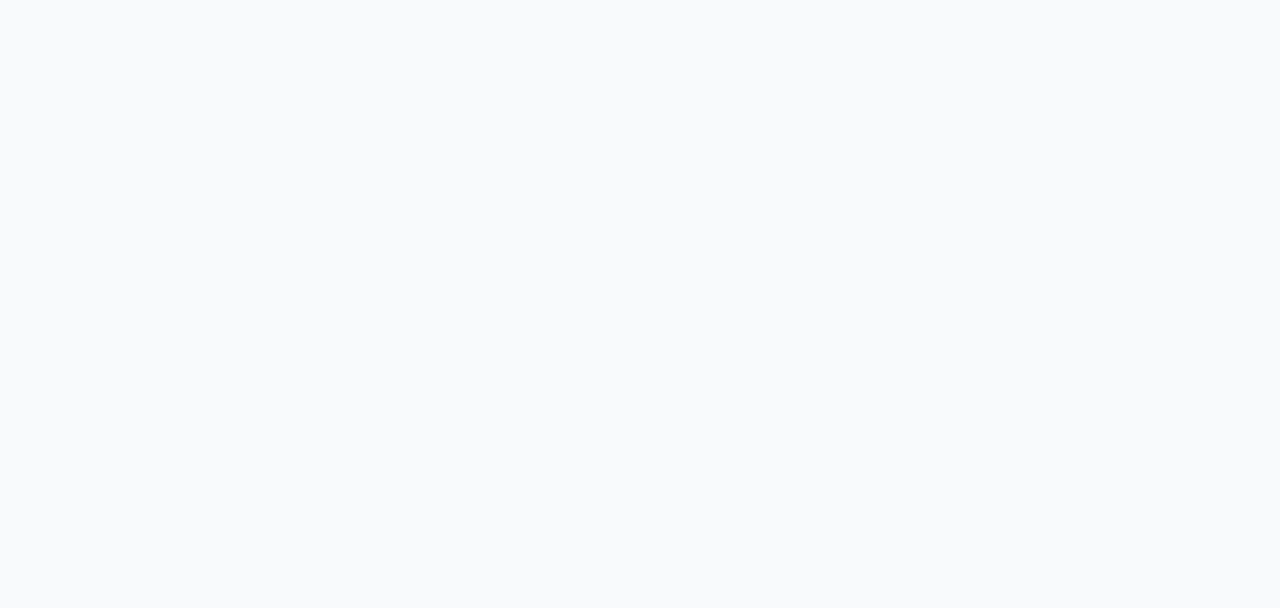
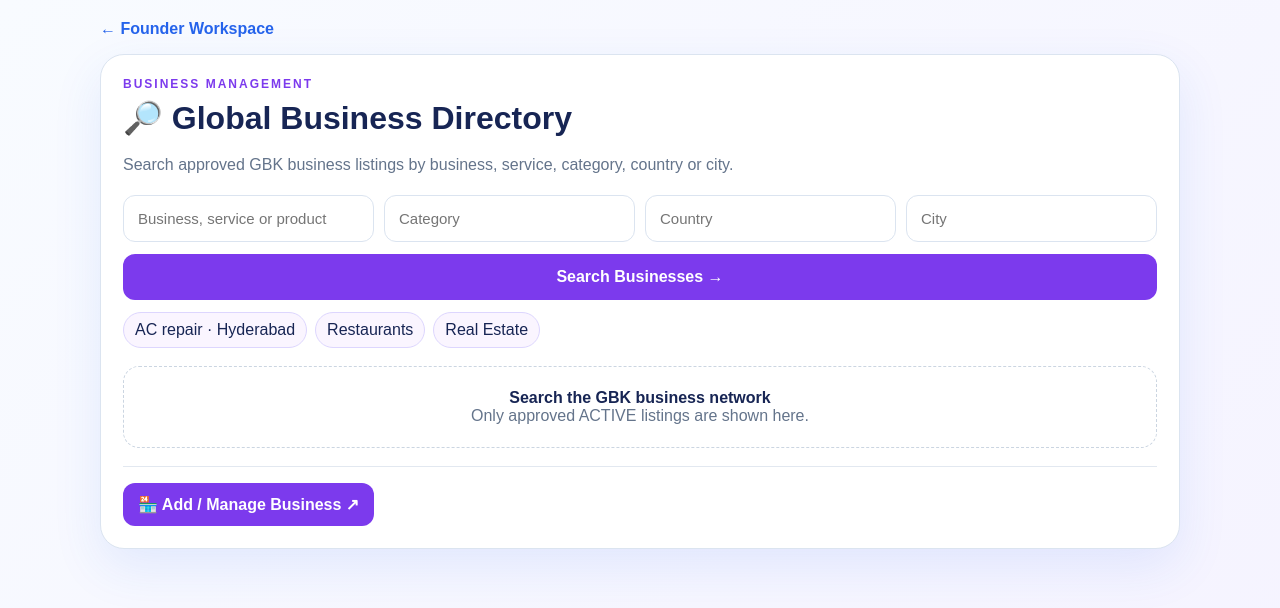
Before and after one commit to crasyads-ui/gbk-global-founder-community, a Next.js app: page /business-listings in a window 1280 px wide. Before the commit this address had no page. Shown: the top 608 px of the page. Built offline with nearby package versions, Linux system fonts and the light colour scheme.

Commit message:
Make Business Directory a standalone working page

```diff
--- a/app/business-listings/page.tsx
+++ b/app/business-listings/page.tsx
@@ -1,5 +1,82 @@
-import { redirect } from "next/navigation";
+"use client";
 
-export default function BusinessListingsRedirect() {
-  redirect("/?section=business-listings");
+import { useState } from "react";
+import Link from "next/link";
+
+type Business = {
+  id: string;
+  business_name: string;
+  category?: string;
+  city?: string;
+  country?: string;
+  description?: string;
+  logo_url?: string;
+  website?: string;
+  phone?: string;
+  loyalty_status?: string;
+};
+
+export default function BusinessListingsPage() {
+  const [query,setQuery]=useState("");
+  const [category,setCategory]=useState("");
+  const [country,setCountry]=useState("");
+  const [city,setCity]=useState("");
+  const [results,setResults]=useState<Business[]>([]);
+  const [loading,setLoading]=useState(false);
+  const [error,setError]=useState("");
+
+  async function search(overrides: Partial<{query:string;category:string;country:string;city:string}> = {}) {
+    setLoading(true); setError("");
+    try {
+      const p=new URLSearchParams();
+      const q=overrides.query ?? query, c=overrides.category ?? category, co=overrides.country ?? country, ci=overrides.city ?? city;
+      if(q.trim()) p.set("q",q.trim());
+      if(c.trim()) p.set("category",c.trim());
+      if(co.trim()) p.set("country",co.trim());
+      if(ci.trim()) p.set("city",ci.trim());
+      const res=await fetch(`/api/businesses?${p.toString()}`,{cache:"no-store"});
+      const data=await res.json().catch(()=>({}));
+      if(!res.ok || !data.ok) throw new Error(data.error || "Business search unavailable.");
+      setResults(data.businesses || []);
+    } catch(e) {
+      setResults([]); setError(e instanceof Error ? e.message : "Business search unavailable.");
+    } finally { setLoading(false); }
+  }
+
+  return <main style={{minHeight:"100vh",background:"linear-gradient(135deg,#f8fbff,#f5f3ff)",padding:"20px 14px 50px",fontFamily:"Arial,sans-serif",color:"#172554"}}>
+    <div style={{maxWidth:1080,margin:"0 auto"}}>
+      <Link href="/workspace" style={{display:"inline-block",marginBottom:16,color:"#2563eb",fontWeight:800,textDecoration:"none"}}>← Founder Workspace</Link>
+      <section style={{background:"#fff",border:"1px solid #dbe4f0",borderRadius:24,padding:22,boxShadow:"0 18px 50px rgba(37,99,235,.10)"}}>
+        <div style={{fontSize:12,letterSpacing:2,color:"#7c3aed",fontWeight:900}}>BUSINESS MANAGEMENT</div>
+        <h1 style={{fontSize:32,margin:"8px 0"}}>🔎 Global Business Directory</h1>
+        <p style={{color:"#64748b",lineHeight:1.5}}>Search approved GBK business listings by business, service, category, country or city.</p>
+        <div style={{display:"grid",gridTemplateColumns:"repeat(auto-fit,minmax(220px,1fr))",gap:10,marginTop:18}}>
+          <input value={query} onChange={e=>setQuery(e.target.value)} placeholder="Business, service or product" style={{padding:14,border:"1px solid #dbe4f0",borderRadius:12,fontSize:15}} />
+          <input value={category} onChange={e=>setCategory(e.target.value)} placeholder="Category" style={{padding:14,border:"1px solid #dbe4f0",borderRadius:12,fontSize:15}} />
+          <input value={country} onChange={e=>setCountry(e.target.value)} placeholder="Country" style={{padding:14,border:"1px solid #dbe4f0",borderRadius:12,fontSize:15}} />
+          <input value={city} onChange={e=>setCity(e.target.value)} placeholder="City" style={{padding:14,border:"1px solid #dbe4f0",borderRadius:12,fontSize:15}} />
+        </div>
+        <button onClick={()=>void search()} style={{marginTop:12,width:"100%",padding:"14px 16px",border:0,borderRadius:12,background:"#7c3aed",color:"#fff",fontWeight:900,fontSize:16}}>{loading ? "Searching…" : "Search Businesses →"}</button>
+        <div style={{display:"flex",gap:8,flexWrap:"wrap",marginTop:12}}>
+          <button onClick={()=>{setQuery("AC repair");setCity("Hyderabad");setCountry("India");void search({query:"AC repair",city:"Hyderabad",country:"India"});}} style={{padding:"8px 11px",borderRadius:999,border:"1px solid #ddd6fe",background:"#faf5ff"}}>AC repair · Hyderabad</button>
+          <button onClick={()=>{setCategory("Restaurant");void search({category:"Restaurant"});}} style={{padding:"8px 11px",borderRadius:999,border:"1px solid #ddd6fe",background:"#faf5ff"}}>Restaurants</button>
+          <button onClick={()=>{setCategory("Real Estate");void search({category:"Real Estate"});}} style={{padding:"8px 11px",borderRadius:999,border:"1px solid #ddd6fe",background:"#faf5ff"}}>Real Estate</button>
+        </div>
+        {error && <div style={{marginTop:14,padding:12,borderRadius:12,background:"#fff7ed",color:"#9a3412"}}><b>Search:</b> {error}</div>}
+        <div style={{display:"grid",gap:12,marginTop:18}}>
+          {results.map(b=><article key={b.id} style={{display:"flex",gap:14,padding:16,border:"1px solid #e2e8f0",borderRadius:16}}>
+            <div style={{width:54,height:54,borderRadius:14,display:"grid",placeItems:"center",background:"#f5f3ff",fontSize:25,flexShrink:0}}>{b.logo_url?<img src={b.logo_url} alt="" style={{width:54,height:54,objectFit:"cover",borderRadius:14}}/>:"🏪"}</div>
+            <div style={{flex:1}}>
+              <b style={{fontSize:18}}>{b.business_name}</b>
+              <div style={{color:"#64748b",marginTop:4}}>{b.category || "Business"} · {[b.city,b.country].filter(Boolean).join(", ")}</div>
+              <small style={{display:"block",color:"#64748b",marginTop:5}}>{b.description || "Approved GBK business listing."}</small>
+              <div style={{display:"flex",gap:10,flexWrap:"wrap",marginTop:8}}>{b.website&&<a href={b.website} target="_blank" rel="noreferrer">Website ↗</a>}{b.phone&&<a href={`tel:${b.phone}`}>Contact</a>}{b.loyalty_status==="ACTIVE"&&<span>🪙 GBK Loyalty</span>}</div>
+            </div>
+          </article>)}
+          {!results.length && <div style={{padding:22,textAlign:"center",border:"1px dashed #cbd5e1",borderRadius:16,color:"#64748b"}}><b style={{display:"block",color:"#172554"}}>Search the GBK business network</b>Only approved ACTIVE listings are shown here.</div>}
+        </div>
+        <div style={{marginTop:18,paddingTop:16,borderTop:"1px solid #e2e8f0"}}><a href="https://loyalty.gbkai.com" target="_blank" rel="noreferrer" style={{display:"inline-block",padding:"12px 15px",borderRadius:12,background:"#7c3aed",color:"#fff",fontWeight:900,textDecoration:"none"}}>🏪 Add / Manage Business ↗</a></div>
+      </section>
+    </div>
+  </main>;
 }
```
